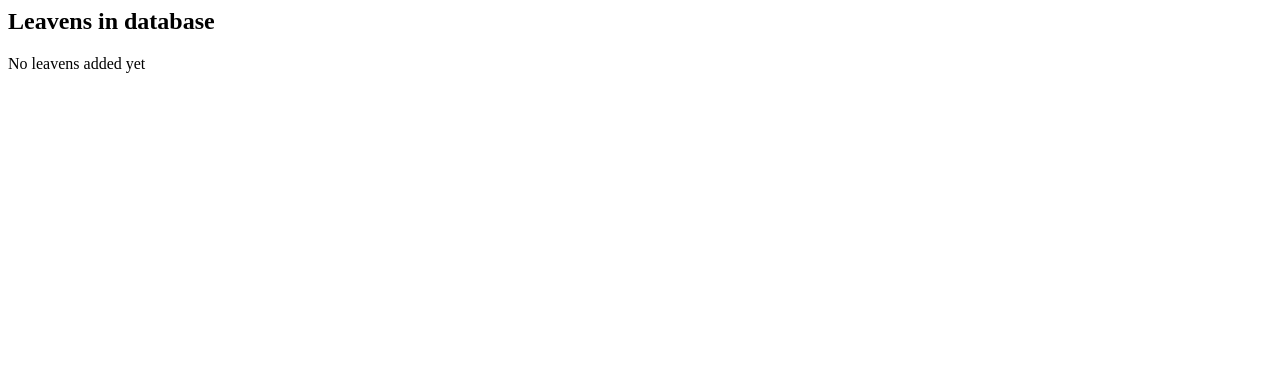
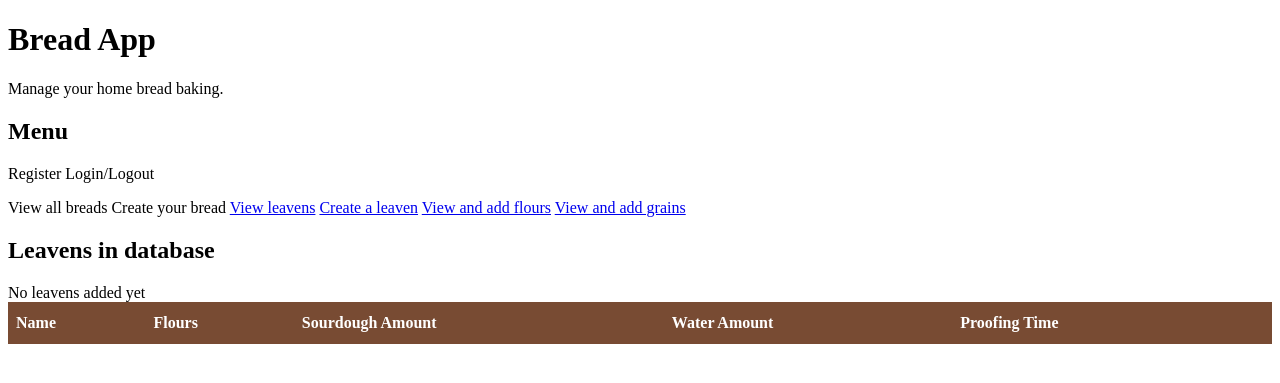
Before and after one commit to lukaszw92/BreadApp, a Django app: page /bread/leaven/show_leavens/ in a window 1280 px wide. Shown: the top 383 px of the page. Run offline with Django 3.2, Linux system fonts and the light colour scheme; data that the repository does not hold is empty.

Commit message:
Showing flours in leaven; fighting with adding flours to leaven

```diff
--- a/bread/urls.py
+++ b/bread/urls.py
@@ -10,8 +10,8 @@ urlpatterns = [
     path("flour/edit_flour/<int:pk>", views.EditFlourView.as_view(), name='edit_flour'),
 
     path("leaven/add_leaven/", views.AddLeavenView.as_view(), name='add_leaven'),
-    #path("leaven/remove_leaven/<int:pk>", views.RemoveLeavenView.as_view(), name='remove_leaven'),
-    #path("leaven/edit_leaven/<int:pk>", views.EditLeavenView.as_view(), name='edit_leaven'),
+    path("leaven/remove_leaven/<int:pk>", views.RemoveLeavenView.as_view(), name='remove_leaven'),
+    path("leaven/flour_in_leaven/<int:pk>", views.FlourInLeavenView.as_view(), name='flour_in_leaven'),
     #path("leaven/flour_in_leaven/", views.FlourInLeavenView.as_view(), name='flour_in_leaven'),
     path("leaven/show_leavens/", views.ShowLeavensView.as_view(), name='show_leavens'),
 
--- a/bread/views.py
+++ b/bread/views.py
@@ -5,31 +5,44 @@ from django.views import View
 from django.views.generic import CreateView, ListView, DeleteView, UpdateView
 
 from bread.models import Grain, Flour, Leaven, FlourInLeaven, Bread, FlourInBread
+from bread.forms import LeavenForm, FlourInLeavenForm
 
 
 """
 Leaven related views
 """
 
-# class FlourInLeavenView(CreateView):
-#     model = FlourInLeaven
-#     fields = ['']
-#     success_url = reverse_lazy('add_leaven')
-#     template_name = 'leaven/flour_in_leaven.html'
 
+class FlourInLeavenView(View):
 
+    def get(self, request, pk):
+        leaven = Leaven.objects.get(pk=pk)
+        form = FlourInLeavenForm()
+        return render(request, "leaven/flour_in_leaven.html", {'form': form})
+
+    def post(self, request, pk):
+        leaven = Leaven.objects.get(pk=pk)
+        form = FlourInLeavenForm(request.POST)
+
+        if form.is_valid():
+            form.instance
+            leaven.flourinleaven_set.add
+            return redirect(reverse("show_leavens"))
+        return render(request, 'leaven/flour_in_leaven.html', {'form': form})
 
 
 class AddLeavenView(View):
 
     def get(self, request):
-        leaven = Leaven.objects.all()
-        flours = Flour.objects.all()
-        ctx = {'leaven': leaven, 'flours': flours}
-        return render(request, 'leaven/add_leaven.html', ctx)
+        form = LeavenForm()
+        return render(request, "leaven/l.html", {'form': form})
 
     def post(self, request):
-        name = request.POST.get['name']
+        form = LeavenForm(request.POST)
+        if form.is_valid():
+            form.save()
+            return redirect(reverse("show_leavens"))
+        return render(request, 'leaven/l.html', {'form': form})
 
 
 
@@ -38,6 +51,11 @@ class ShowLeavensView(ListView):
     template_name = 'leaven/show_leaven.html'
     queryset = Leaven.objects.all()
 
+
+class RemoveLeavenView(DeleteView):
+    model = Leaven
+    template_name = 'leaven/remove_leaven.html'
+    success_url = reverse_lazy('show_leavens')
 
 
 """
--- a/templates/grain/show_grains.html
+++ b/templates/grain/show_grains.html
@@ -1,5 +1,4 @@
 <h2>Available grains</h2>
-
 
 <table style="width:25%">
 
--- a/templates/index.html
+++ b/templates/index.html
@@ -13,7 +13,9 @@
 
 
 <body>
+
 <h1>Bread App</h1>
+<p>Manage your home bread baking.</p>
 
 <div class="navigation">
 
--- a/templates/leaven/show_leaven.html
+++ b/templates/leaven/show_leaven.html
@@ -1,9 +1,29 @@
+{% extends 'index.html' %}
+
+{% block content %}
+
+
 <h2>Leavens in database</h2>
 
+
+    <table>
+        <thead>
+            <th>Name</th><th>Flours</th><th>Sourdough Amount</th><th>Water Amount</th><th>Proofing Time</th><th></th>
+
+        </thead>
+
     {% for leaven in object_list %}
-        {{ leaven.name }}
 
+
+            <tr><td>{{ leaven.name }}</td> <td> {{ leaven.get_flour_list }}</td> <td>{{ leaven.sourdough }}</td>
+                <td>{{ leaven.water }}</td> <td>{{ leaven.proofing }}</td>
+                <td><a href="{{leaven.get_add_flour_url}}">add flour</a></td>
+                <td><a href="{{leaven.get_delete_url}}">remove</a></td> </tr>
 
     {% empty %}
     No leavens added yet
     {% endfor %}
+
+    </table>
+
+{% endblock content %}
```
Also changed, not shown: bread/forms.py (+14 -0 lines), bread/models.py (+18 -11 lines), bread/static/js/starter_form.js (deleted, +0 -14 lines), templates/leaven/add_leaven.html (+3 -16 lines), templates/leaven/l.html (added, +9 -0 lines), templates/leaven/remove_leaven.html (added, +7 -0 lines).
